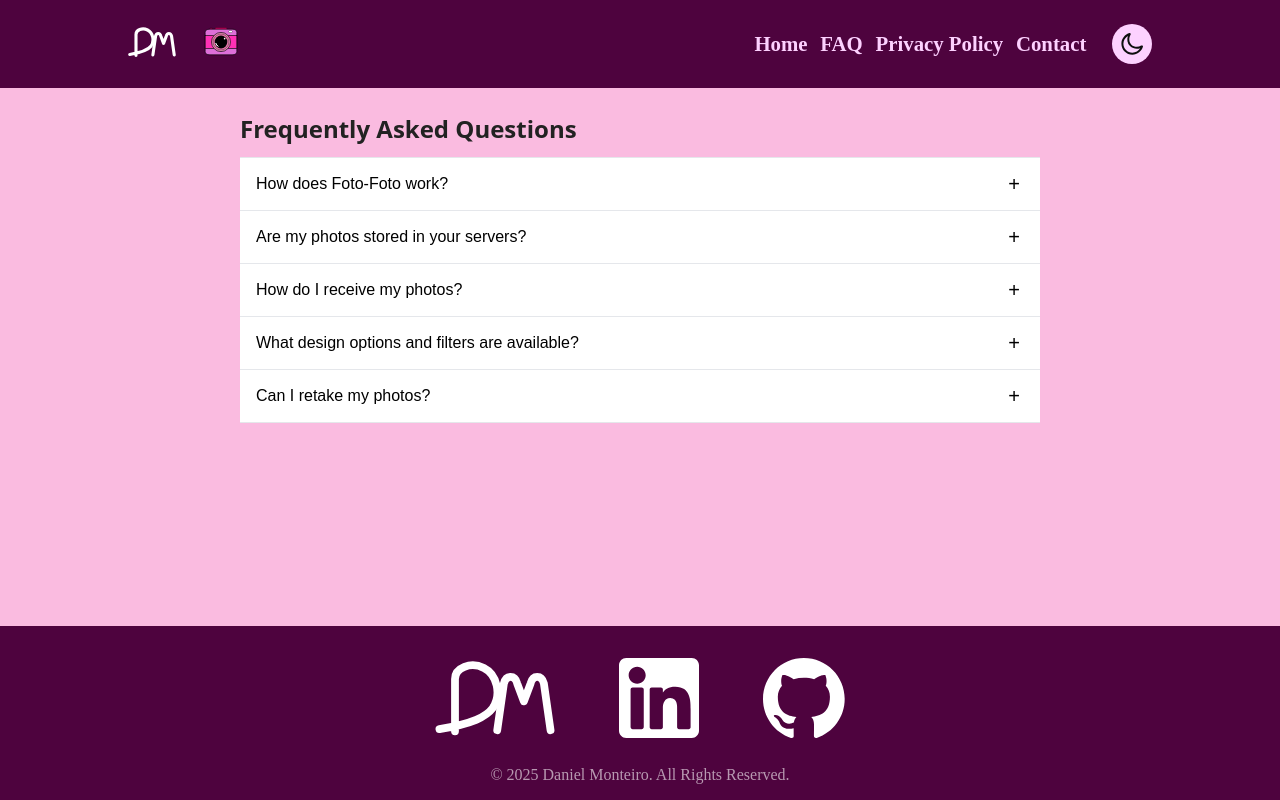
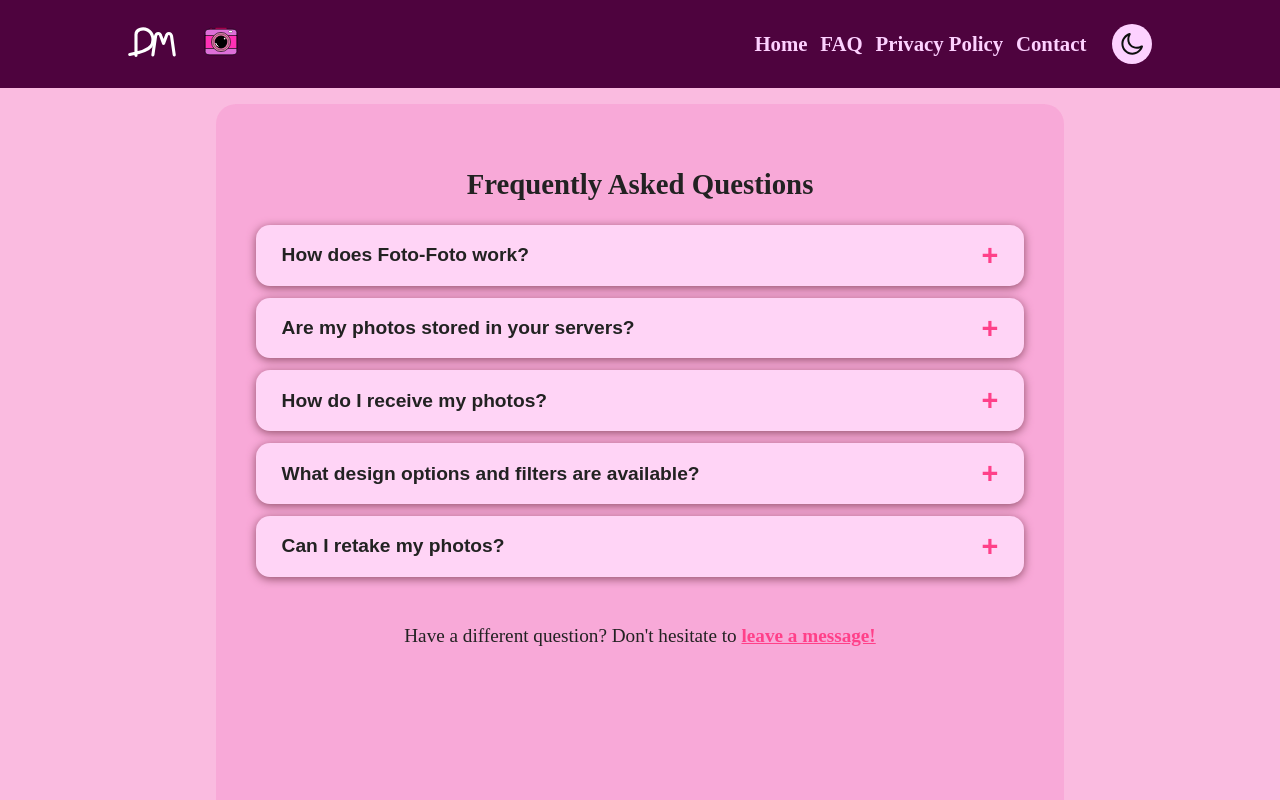
Before and after one commit to dmont1735/foto-foto-photobooth, a React (Vite) app: page /foto-foto-photobooth/frequently-asked in a window 1280 px wide. Shown: the top 800 px of the page. Built offline with nearby package versions, Linux system fonts and the light colour scheme.

Commit message:
Set up FAQ page

```diff
--- a/src/FAQ.jsx
+++ b/src/FAQ.jsx
@@ -1,4 +1,5 @@
 import React, { useState } from "react";
+import { Link } from "react-router-dom";
 
 const DEFAULT_FAQS = [
     {
@@ -39,27 +40,28 @@ export default function FAQ({ faqs = DEFAULT_FAQS, allowMultiple = false }) {
     const isOpen = (i) => openIndexes.includes(i);
 
     return (
-        <section className="frequently-asked" style={styles.container}>
-            <h2 style={styles.title}>Frequently Asked Questions</h2>
-            <div style={styles.list}>
+        <section className="faq-container">
+            <h2>Frequently Asked Questions</h2>
+            <div className="faq-list">
                 {faqs.map((item, i) => {
                     const panelId = `faq-panel-${i}`;
                     const buttonId = `faq-button-${i}`;
                     return (
-                        <div key={i} style={styles.item}>
+                        <div key={i}
+                            className="faq-item">
                             <button
                                 id={buttonId}
                                 aria-controls={panelId}
                                 aria-expanded={isOpen(i)}
                                 onClick={() => toggleIndex(i)}
-                                style={{
-                                    ...styles.button,
-                                    ...(isOpen(i) ? styles.buttonOpen : {}),
-                                }}
+                                className={
+                                    isOpen(i) ? "faq-button-open"
+                                            : "faq-button"
+                                }
                             >
                                 <span>{item.q}</span>
-                                <span aria-hidden="true" style={styles.chev}>
-                                    {isOpen(i) ? "−" : "+"}
+                                <span aria-hidden="true" className="faq-button-chev">
+                                    {isOpen(i) ? "-" : "+"}
                                 </span>
                             </button>
 
@@ -67,71 +69,18 @@ export default function FAQ({ faqs = DEFAULT_FAQS, allowMultiple = false }) {
                                 id={panelId}
                                 role="region"
                                 aria-labelledby={buttonId}
-                                style={{
-                                    ...styles.panel,
-                                    maxHeight: isOpen(i) ? 200 : 0,
-                                    padding: isOpen(i) ? "12px 16px" : "0 16px",
-                                    opacity: isOpen(i) ? 1 : 0,
-                                }}
+                                className={
+                                    isOpen(i) ? "faq-panel-open"
+                                            : "faq-panel"
+                                }
                             >
-                                <p style={styles.answer}>{item.a}</p>
+                                <p className="faq-answer">{item.a}</p>
                             </div>
                         </div>
                     );
                 })}
             </div>
+            <p className="faq-cta">Have a different question? Don't hesitate to <Link to="/contact">leave a message!</Link></p>
         </section>
     );
 }
-
-const styles = {
-    container: {
-        maxWidth: 800,
-        margin: "24px auto",
-        padding: "0 16px",
-        fontFamily: "system-ui, -apple-system, 'Segoe UI', Roboto, 'Helvetica Neue', Arial",
-        color: "#111827",
-    },
-    title: {
-        fontSize: 24,
-        marginBottom: 12,
-    },
-    list: {
-        borderTop: "1px solid #e5e7eb",
-    },
-    item: {
-        borderBottom: "1px solid #e5e7eb",
-    },
-    button: {
-        display: "flex",
-        justifyContent: "space-between",
-        alignItems: "center",
-        width: "100%",
-        background: "white",
-        border: "none",
-        padding: "16px",
-        textAlign: "left",
-        cursor: "pointer",
-        fontSize: 16,
-    },
-    buttonOpen: {
-        background: "#f9fafb",
-    },
-    chev: {
-        marginLeft: 12,
-        fontSize: 20,
-        lineHeight: 1,
-        width: 20,
-        textAlign: "center",
-    },
-    panel: {
-        overflow: "hidden",
-        transition: "max-height 220ms ease, opacity 200ms ease, padding 200ms ease",
-        background: "white",
-    },
-    answer: {
-        margin: 0,
-        fontSize: 15,
-        color: "#374151",
-    },
-};
--- a/src/Header.jsx
+++ b/src/Header.jsx
@@ -22,7 +22,7 @@ export default function Header({isDarkMode, onDarkMode}){
                 <nav className="navbar">
                     <div className="nav-links">
                         <Link to="/">Home</Link>
-                        <Link to="/">FAQ</Link>
+                        <Link to="/frequently-asked">FAQ</Link>
                         <Link to="/">Privacy Policy</Link>
                         <Link to="/contact">Contact</Link>
                     </div>
--- a/src/index.css
+++ b/src/index.css
@@ -541,6 +541,107 @@ footer{
   transition: transform 0.5s ease;
 }
 
+.faq-container{
+  background-color: var(--bg-container);
+  border-radius: 20px;
+  padding: 5vh;
+  margin: 2vh auto;
+  width: 60vw;
+  height: 80vh;
+}
+
+.faq-container h2{
+  text-align: center;
+  margin-bottom: 3vh;
+}
+
+.faq-list{
+  display: flex;
+  flex-direction: column;
+  gap: 1.5vh;
+}
+
+.faq-item{
+  background: var(--bg-card);
+  border-radius: 14px;
+  box-shadow: var(--button-shadow);
+  overflow: hidden;
+  transition: transform .2s ease, box-shadow .2s ease;
+}
+
+.faq-item:hover{
+  transform: scale(1.01);
+  box-shadow: 0 4px 14px rgba(0,0,0,.2);
+}
+
+.faq-button,
+.faq-button-open{
+  width: 100%;
+  background: transparent;
+  border: none;
+  padding: 2vh 2vw;
+  display: flex;
+  justify-content: space-between;
+  align-items: center;
+  font-size: 1.2rem;
+  font-weight: bold;
+  color: var(--text-main);
+  cursor: pointer;
+  transition: background .2s ease, color .2s ease;
+}
+
+.faq-button:hover{
+  background: var(--bg-button-option);
+}
+
+.faq-button-open{
+  background: var(--bg-card-selected);
+  color: var(--text-header);
+}
+
+.faq-button span:first-child{
+  text-align: left;
+}
+
+.faq-button-chev{
+  font-size: 1.8rem;
+  line-height: 1;
+  color: var(--accent);
+  transition: transform .2s ease;
+}
+
+.faq-button-open .faq-button-chev{
+  transform: rotate(180deg);
+  color: var(--text-header);
+}
+
+.faq-panel{
+  max-height: 0;
+  overflow: hidden;
+  transition: max-height .3s ease, padding .3s ease;
+  padding: 0 2vw;
+}
+
+.faq-panel-open{
+  max-height: 500px;
+  padding: 2vh 2vw 2.5vh 2vw;
+  background: var(--bg-container);
+}
+
+.faq-answer{
+  margin: 0;
+  line-height: 1.5;
+  color: var(--text-main);
+}
+.faq-cta{
+  text-align: center;
+  margin-top: 3rem;
+}
+.faq-cta a{
+  color: var(--accent);
+  font-weight: 900;
+}
+
 @media (max-width: 768px) {
 
   * h1 {
@@ -680,4 +781,24 @@ footer{
   .social-links img {
     max-height: 50px;
   }
+
+
+  .faq-container{
+    width: 90vw;
+    padding: 4vh 4vw;
+  }
+
+  .faq-button,
+  .faq-button-open{
+    font-size: 1rem;
+    padding: 2vh 4vw;
+  }
+
+  .faq-button-chev{
+    font-size: 1.5rem;
+  }
+
+  .faq-panel-open{
+    padding: 2vh 4vw;
+  }
 }
```
